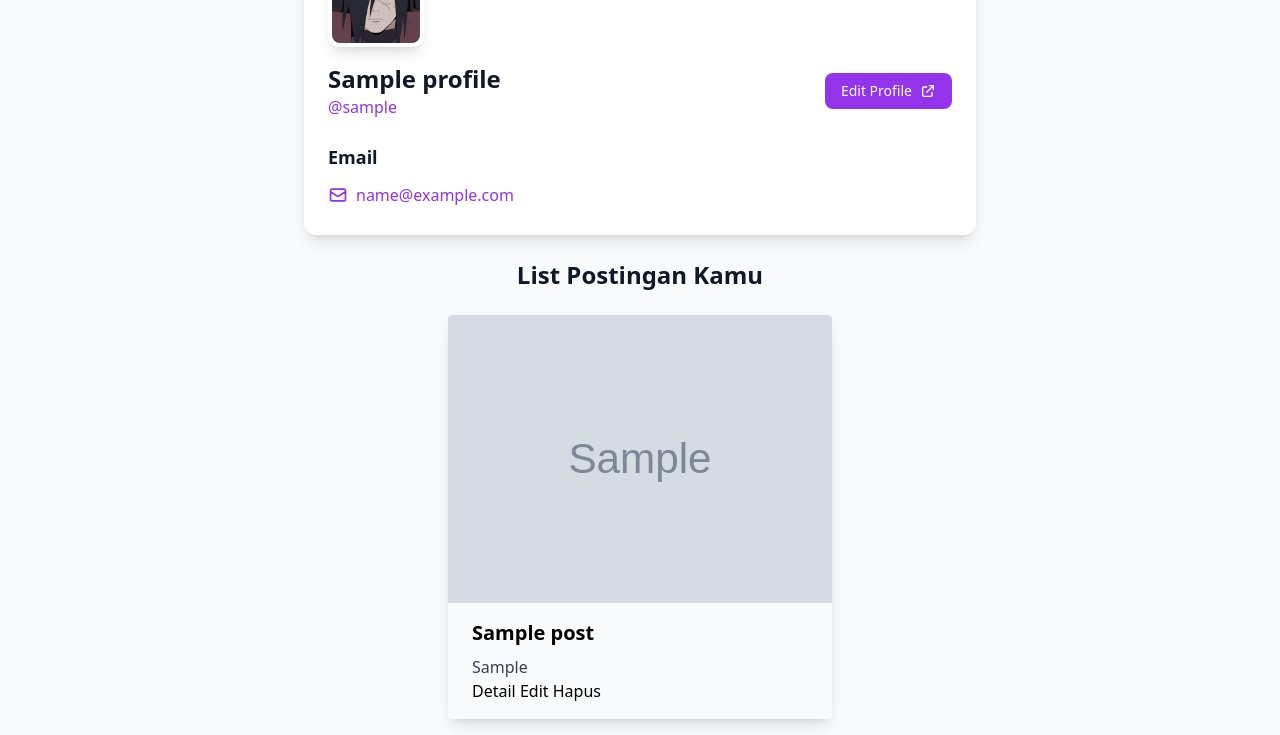
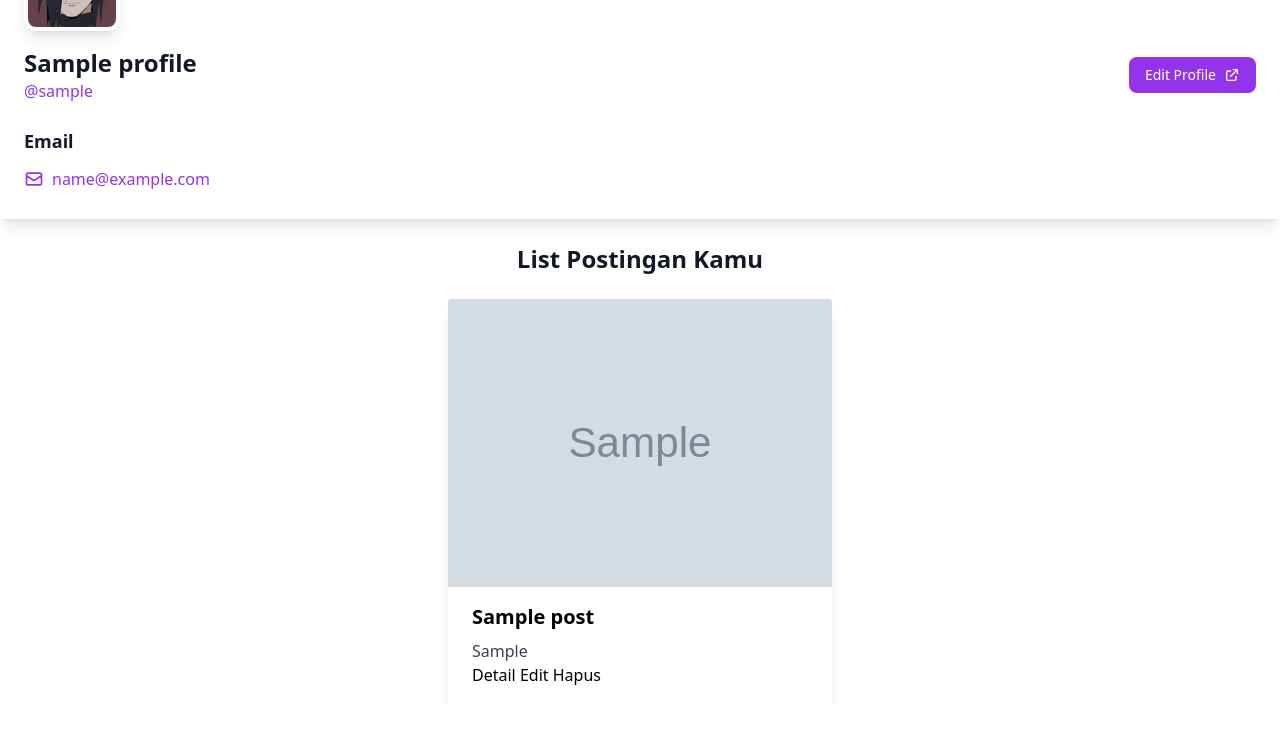
Before and after one commit to hafidzahm/storygram, a Node server app: page /profiles/1 in a window 1280 px wide. Shown: the part 273-1008 px from the top of the page. After the commit the page ends 958 px from the top, so only its background shows below. Run offline with Node 20, Linux system fonts and the light colour scheme; a user stored in the database is signed in; tables that the repository leaves empty hold one stand-in row (values such as "Sample post"); grey boxes marked "Sample" are stand-in pictures; some libraries are stand-ins or nearby versions.

Commit message:
memperbaiki waktu dan profile

```diff
--- a/views/profile.ejs
+++ b/views/profile.ejs
@@ -21,7 +21,7 @@
   <link href="https://cdnjs.cloudflare.com/ajax/libs/flowbite/1.4.0/flowbite.min.css" rel="stylesheet" />
   <script src="https://cdn.tailwindcss.com"></script>
 </head>
-<nav class="bg-white border-gray-200 dark:bg-gray-900">
+<!-- <nav class="bg-white border-gray-200 dark:bg-gray-900">
   <div class="max-w-screen-xl flex flex-wrap items-center justify-between mx-auto p-4">
     <a href="/" class="flex items-center space-x-3 rtl:space-x-reverse">
         <img src="/assets/storygram-ai.png" class="h-8" alt="Flowbite Logo" />
@@ -53,12 +53,11 @@
       </ul>
     </div>
   </div>
-</nav>
-<body class="bg-gray-50 dark:bg-gray-900 min-h-screen p-4 transition-colors duration-200">
-
-<div class="max-w-2xl mx-auto">
-
-  <div class="bg-white dark:bg-gray-800 rounded-xl shadow-lg overflow-hidden transition-colors duration-200">
+</nav> -->
+<body>
+  <%- include('_navbar') %>
+<div class="w-full mx-auto ">
+  <div class="bg-white dark:bg-gray-800 shadow-lg overflow-hidden transition-colors duration-200 w-full">
     <div class="relative h-48">
       <img src="/assets/madara.jpeg" alt="Cover" class="w-full h-full object-cover">
       <div class="absolute -bottom-12 left-6">
@@ -96,7 +95,7 @@
         </a>
       </div>
     </div>
-  </div>
+</div>
 </div>
 <br>
 <p class="text-center text-2xl font-bold text-gray-900 dark:text-white">List Postingan Kamu</p>
```
Also changed, not shown: models/post.js (+19 -3 lines).
